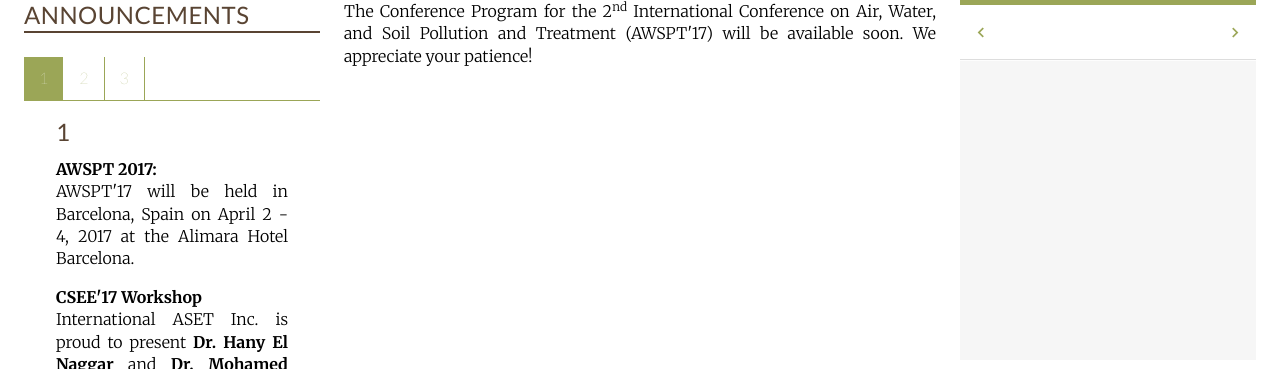
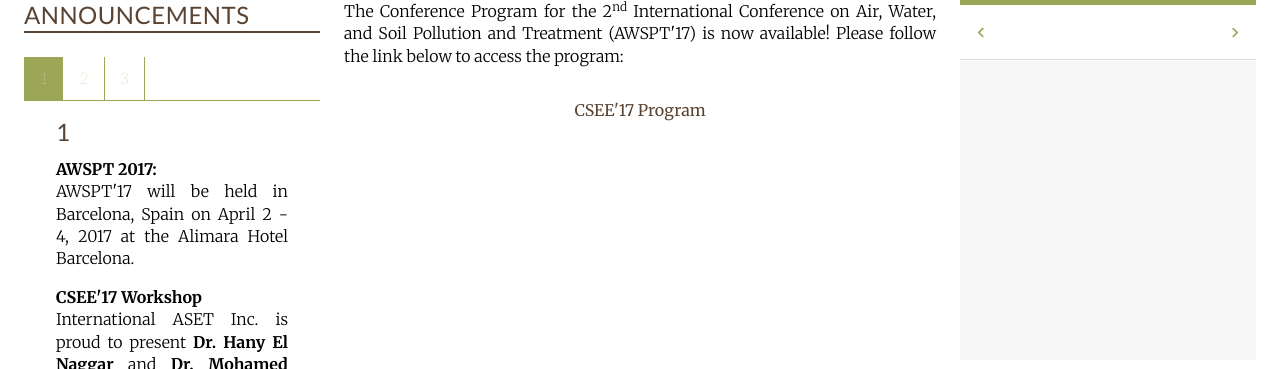
Before and after one commit to emdsgn/awspt, a Jekyll site: the page built from program.html, in a window 1280 px wide and 900 px high, cut to the strip 531-900 px from the top of the window. Built offline with Jekyll 4.4.1, drawn with Linux system fonts in a browser that asks for light colours; nearby versions of some CDN libraries; Markdown is read by kramdown in place of the engine named in the settings; comment, search, counter and statistics services are not loaded.

Commit message:
added program

```diff
--- a/program.html
+++ b/program.html
@@ -7,8 +7,10 @@
 
 <div class="unit unit-s-1 unit-m-1-4-1 unit-l-1-4-1">
   <div class="unit-spacer content">
-    <p class="body">The Conference Program for the 2<sup>nd</sup> International Conference on Air, Water, and Soil Pollution and Treatment (AWSPT'17) will be available soon. We appreciate your patience!<!-- is now available! Please follow the link below to access the program: --></p>
+    <!-- The Conference Program for the 2<sup>nd</sup> International Conference on Air, Water, and Soil Pollution and Treatment (AWSPT'17) will be available soon. We appreciate your patience!-->
 
-    <!-- <p align="center"><a href="../CSEE16_Program.pdf" class="body-link">CSEE'16 Program</a></p> -->
+    <p class="body"> The Conference Program for the 2<sup>nd</sup> International Conference on Air, Water, and Soil Pollution and Treatment (AWSPT'17) is now available! Please follow the link below to access the program:</p>
+
+     <p align="center"><a href="../CSEE17_Program.pdf" class="body-link">CSEE'17 Program</a></p>
   </div>
   </div>
```
Also changed, not shown: 1 other file.
